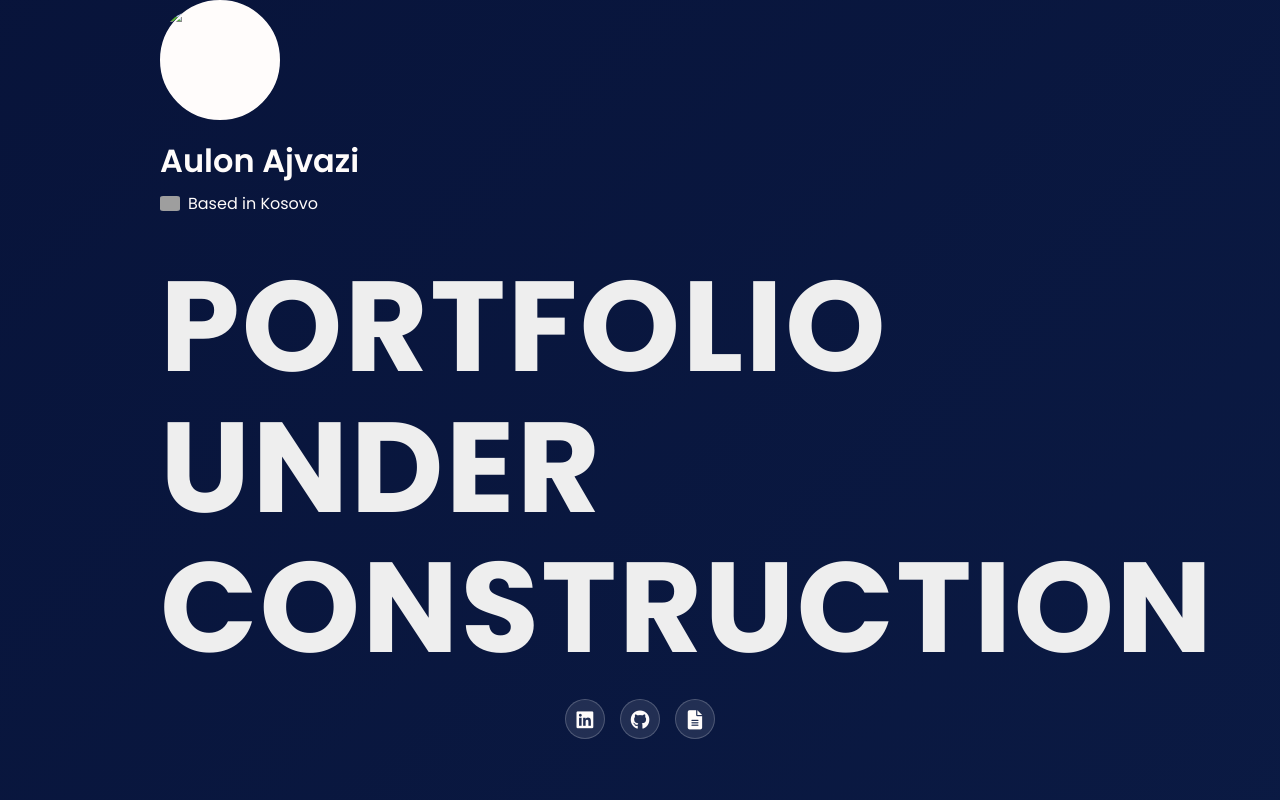
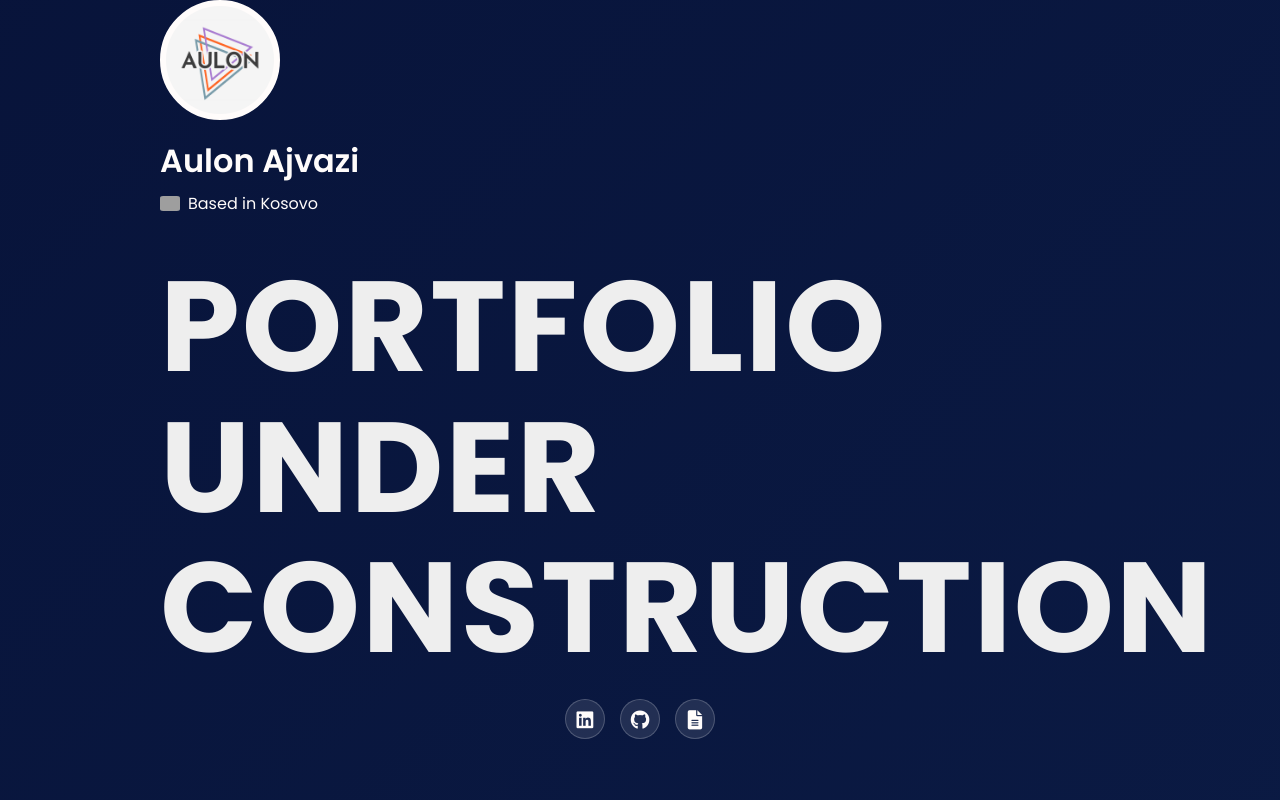
Before and after one commit to AulonAjvazi/portfolio, a plain HTML site: page index.html in a window 1280 px wide. Shown: the top 800 px of the page. Drawn offline with nearby package versions, Linux system fonts and the light colour scheme; grey boxes are pictures that could not be loaded; a web font is replaced by a local one.

Commit message:
Update index.html

```diff
--- a/index.html
+++ b/index.html
@@ -18,6 +18,7 @@
 
     <!-- Preload critical images -->
     <link rel="preload" href="assets/placeholder.png" as="image">
+    <link rel="icon" type="image/png" href="assets/logos/aulonlogo.png">
 
     <!-- Stylesheets -->
     <link rel="stylesheet" href="css/styles.css">
@@ -31,7 +32,7 @@
 <section id="home" class="hero-section">
     <div class="hero-content" data-aos="fade-up" data-aos-duration="1000">
         <div class="profile-container">
-            <img src="assets/placeholder.png" alt="Aulon Ajvazi" class="profile-image" width="120" height="120">
+            <img src="assets/logos/aulonlogo.png" alt="Aulon Ajvazi" class="profile-image" width="120" height="120">
         </div>
         <h1>Aulon Ajvazi</h1>
         <div class="location">
```
